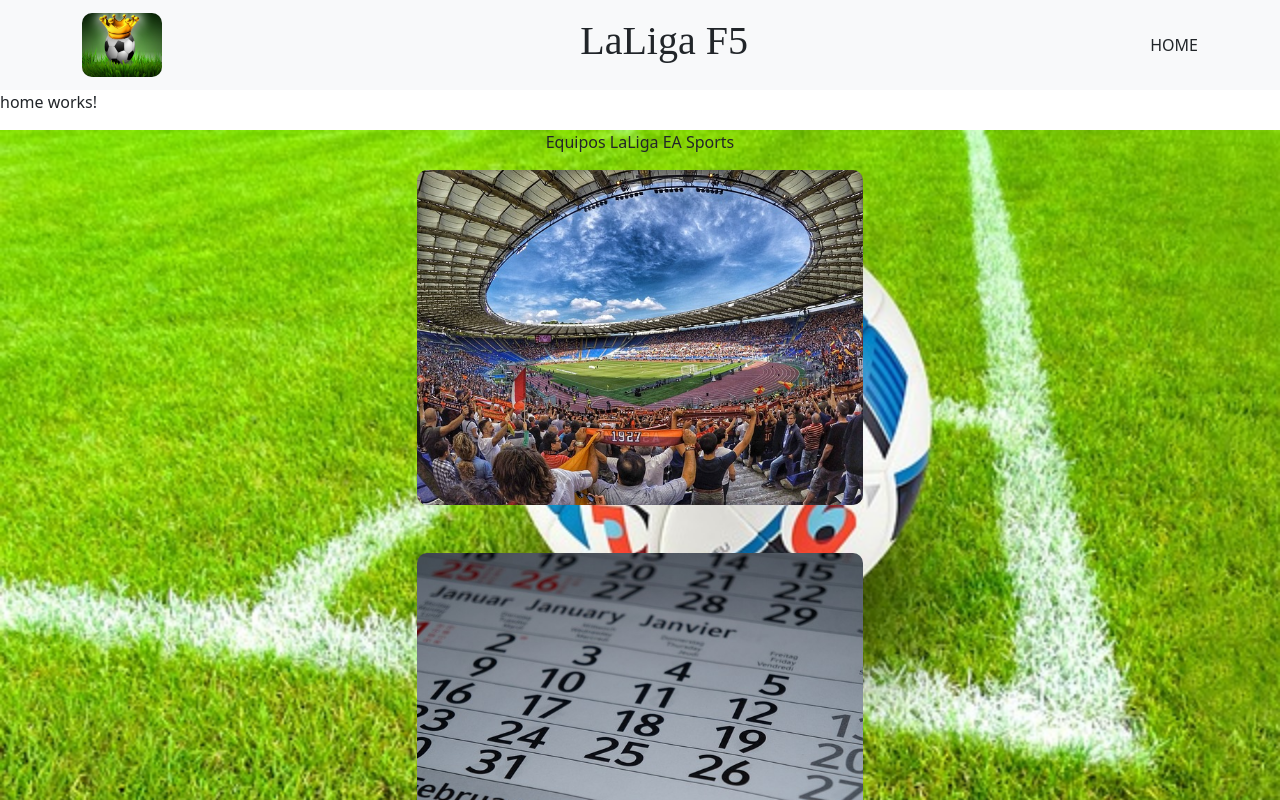
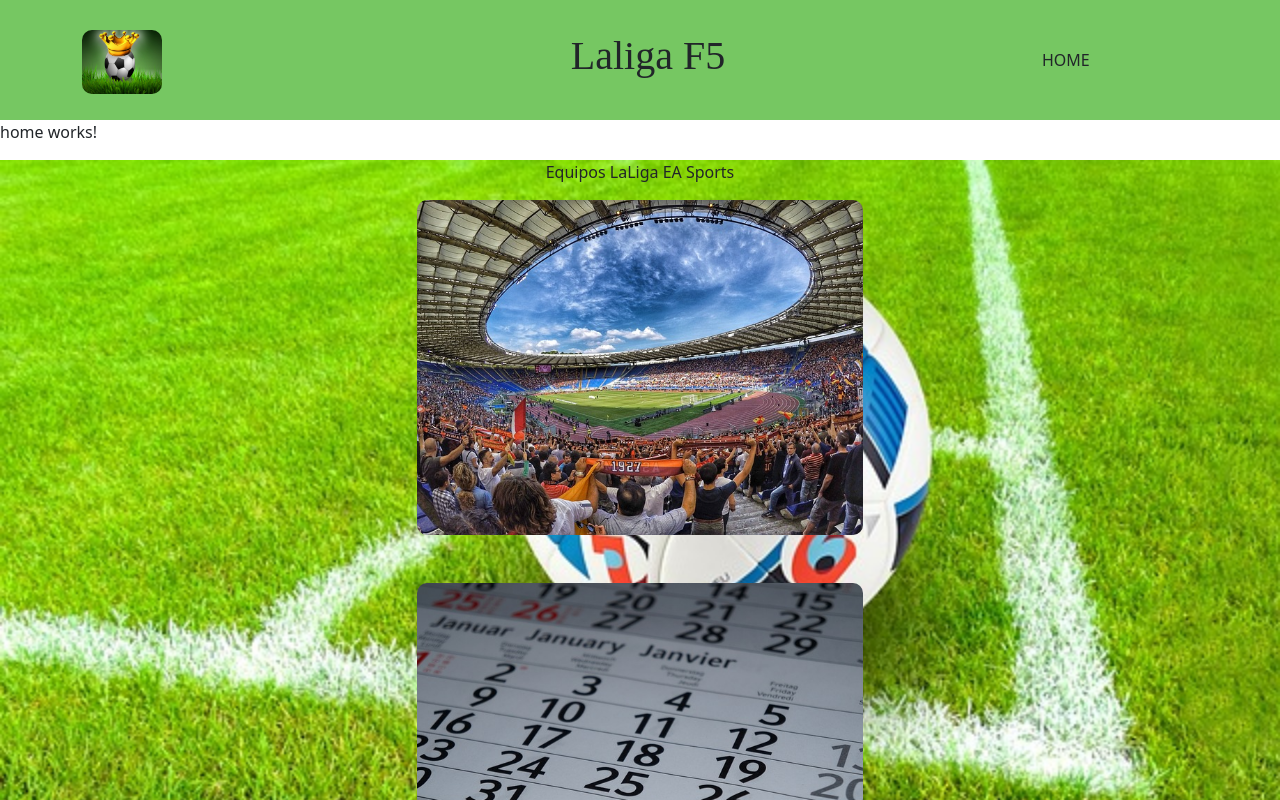
Before and after one commit to JoseLuisMJ/laligaf5, an Angular app in the folder frontend/laligaf5/: page /events/home in a window 1280 px wide. Shown: the top 800 px of the page. Built offline with nearby package versions, Linux system fonts and the light colour scheme; a web font is replaced by a local one.

Commit message:
add styles header

```diff
--- a/frontend/laligaf5/src/app/global/footer/footer.component.scss
+++ b/frontend/laligaf5/src/app/global/footer/footer.component.scss
@@ -12,7 +12,6 @@
     justify-content: center;
     min-width: 300px;
     margin-top: 2%;
-    // margin-bottom: auto;
     margin-right: 50%;
     margin-left: 40%;
     position: absolute;
--- a/frontend/laligaf5/src/app/global/header/header.component.html
+++ b/frontend/laligaf5/src/app/global/header/header.component.html
@@ -7,8 +7,8 @@
       <a class="navbar-brand" href="#">
         <img src="/assets/images/crown-1065918_1280.jpg" alt="Bootstrap" width="80" height="64">
       </a>
-      <h1>LaLiga F5</h1>
-      <a class="nav-link" href="#">HOME</a>
+      <h1>Laliga F5</h1>
+      <a id="home" class="nav-link" href="#">HOME</a>
     </div>
   </nav>
 </header>
--- a/frontend/laligaf5/src/app/global/header/header.component.scss
+++ b/frontend/laligaf5/src/app/global/header/header.component.scss
@@ -1,11 +1,21 @@
-#nav-header {
-    background-color: #76C762;
+nav {
+    background-color: #76C762 !important;
+    min-height: 120px;
 }
 
 h1 {
     font-family: 'Modak', cursive;
+    margin-right: auto;
+    margin-left: auto;
 }
 
 img {
     border-radius: 10px;
+    position: absolute;
+    margin-top: -30px;
 }
+
+#home {
+    margin-left: 75%;
+    position: absolute;
+}
```
